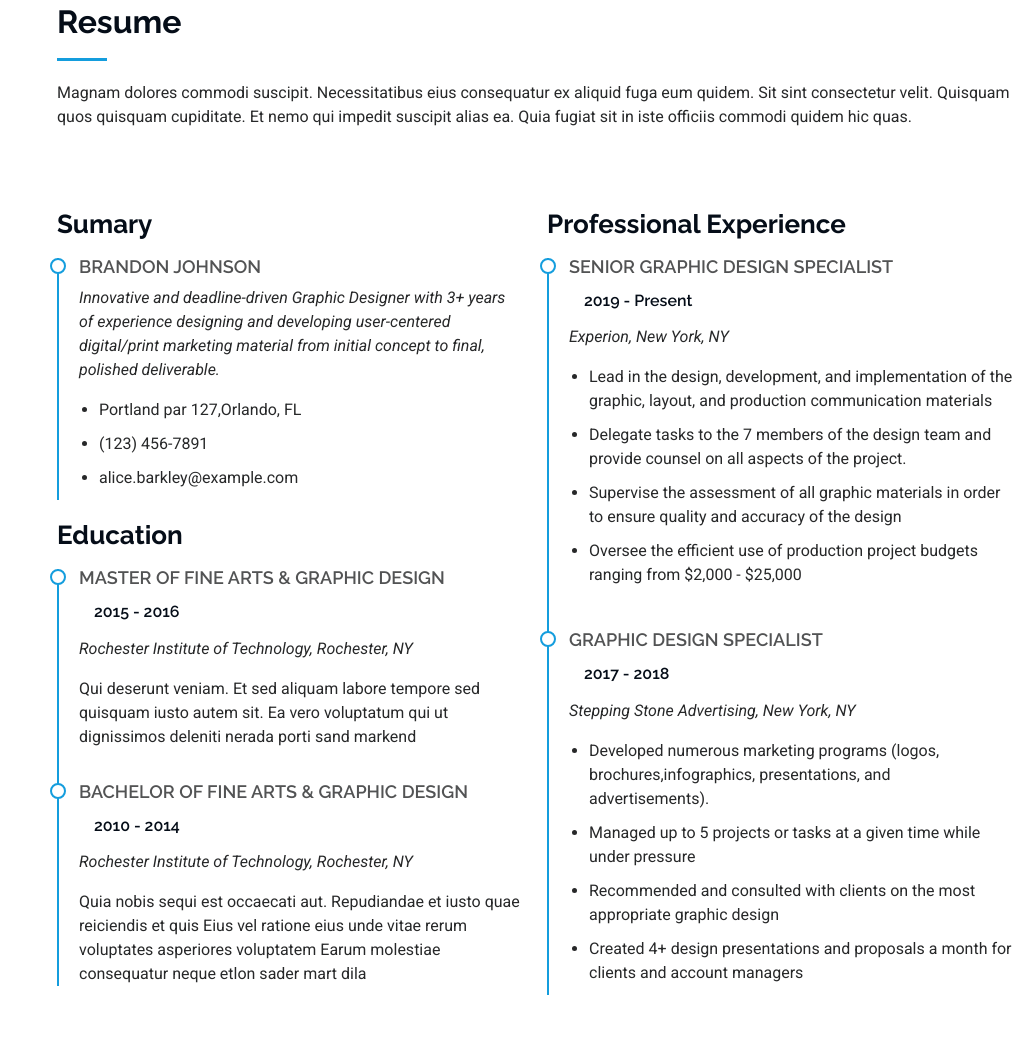
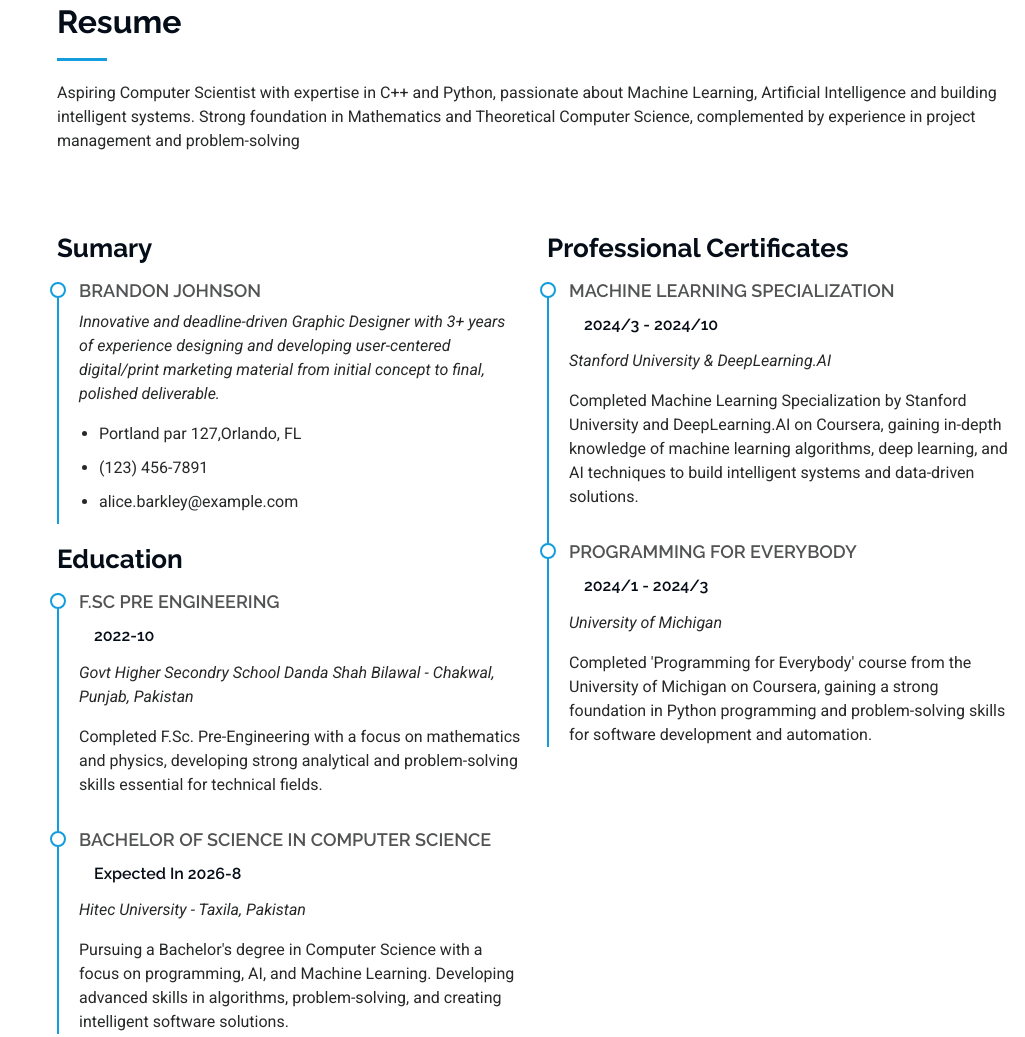
Before and after one commit to jawad2g/portfolio, a plain HTML site: page index.html in a window 1280 px wide. Shown: the part 2031-3068 px from the top of the page, without its empty margins (255-1280 px from the left). Drawn offline with Linux system fonts and the light colour scheme.

Commit message:
Update index.html

```diff
--- a/index.html
+++ b/index.html
@@ -224,7 +224,7 @@
       <!-- Section Title -->
       <div class="container section-title" data-aos="fade-up">
         <h2>Resume</h2>
-        <p>Magnam dolores commodi suscipit. Necessitatibus eius consequatur ex aliquid fuga eum quidem. Sit sint consectetur velit. Quisquam quos quisquam cupiditate. Et nemo qui impedit suscipit alias ea. Quia fugiat sit in iste officiis commodi quidem hic quas.</p>
+        <p>Aspiring Computer Scientist with expertise in C++ and Python, passionate about Machine Learning, Artificial Intelligence and building intelligent systems. Strong foundation in Mathematics and Theoretical Computer Science, complemented by experience in project management and problem-solving</p>
       </div><!-- End Section Title -->
 
       <div class="container">
@@ -246,45 +246,37 @@
 
             <h3 class="resume-title">Education</h3>
             <div class="resume-item">
-              <h4>Master of Fine Arts &amp; Graphic Design</h4>
-              <h5>2015 - 2016</h5>
-              <p><em>Rochester Institute of Technology, Rochester, NY</em></p>
-              <p>Qui deserunt veniam. Et sed aliquam labore tempore sed quisquam iusto autem sit. Ea vero voluptatum qui ut dignissimos deleniti nerada porti sand markend</p>
+              <h4>F.Sc Pre Engineering</h4>
+              <h5>2022-10</h5>
+              <p><em>Govt Higher Secondry School Danda Shah Bilawal - Chakwal, Punjab, Pakistan</em></p>
+              <p>Completed F.Sc. Pre-Engineering with a focus on mathematics and physics, developing strong analytical and problem-solving skills essential for technical fields.</p>
             </div><!-- Edn Resume Item -->
 
             <div class="resume-item">
-              <h4>Bachelor of Fine Arts &amp; Graphic Design</h4>
-              <h5>2010 - 2014</h5>
-              <p><em>Rochester Institute of Technology, Rochester, NY</em></p>
-              <p>Quia nobis sequi est occaecati aut. Repudiandae et iusto quae reiciendis et quis Eius vel ratione eius unde vitae rerum voluptates asperiores voluptatem Earum molestiae consequatur neque etlon sader mart dila</p>
+              <h4>Bachelor of Science in Computer science</h4>
+              <h5>Expected In 2026-8</h5>
+              <p><em>Hitec University - Taxila, Pakistan</em></p>
+              <p>Pursuing a Bachelor's degree in Computer Science with a focus on programming, AI, and Machine Learning. Developing advanced skills in algorithms, problem-solving, and creating intelligent software solutions.</p>
             </div><!-- Edn Resume Item -->
 
           </div>
 
           <div class="col-lg-6" data-aos="fade-up" data-aos-delay="200">
-            <h3 class="resume-title">Professional Experience</h3>
+            <h3 class="resume-title">Professional Certificates</h3>
             <div class="resume-item">
-              <h4>Senior graphic design specialist</h4>
-              <h5>2019 - Present</h5>
-              <p><em>Experion, New York, NY </em></p>
-              <ul>
-                <li>Lead in the design, development, and implementation of the graphic, layout, and production communication materials</li>
-                <li>Delegate tasks to the 7 members of the design team and provide counsel on all aspects of the project. </li>
-                <li>Supervise the assessment of all graphic materials in order to ensure quality and accuracy of the design</li>
-                <li>Oversee the efficient use of production project budgets ranging from $2,000 - $25,000</li>
-              </ul>
+              <h4>Machine Learning Specialization</h4>
+              <h5>2024/3 - 2024/10 </h5>
+              <p><em>Stanford University & DeepLearning.AI </em></p>
+
+                <p>Completed Machine Learning Specialization by Stanford University and DeepLearning.AI on Coursera, gaining in-depth knowledge of machine learning algorithms, deep learning, and AI techniques to build intelligent systems and data-driven solutions.</p>
+
             </div><!-- Edn Resume Item -->
 
             <div class="resume-item">
-              <h4>Graphic design specialist</h4>
-              <h5>2017 - 2018</h5>
-              <p><em>Stepping Stone Advertising, New York, NY</em></p>
-              <ul>
-                <li>Developed numerous marketing programs (logos, brochures,infographics, presentations, and advertisements).</li>
-                <li>Managed up to 5 projects or tasks at a given time while under pressure</li>
-                <li>Recommended and consulted with clients on the most appropriate graphic design</li>
-                <li>Created 4+ design presentations and proposals a month for clients and account managers</li>
-              </ul>
+              <h4>Programming for Everybody</h4>
+              <h5>2024/1 - 2024/3</h5>
+              <p><em>University of Michigan</em></p>
+              <p>Completed 'Programming for Everybody' course from the University of Michigan on Coursera, gaining a strong foundation in Python programming and problem-solving skills for software development and automation.</p>
             </div><!-- Edn Resume Item -->
 
           </div>
```
